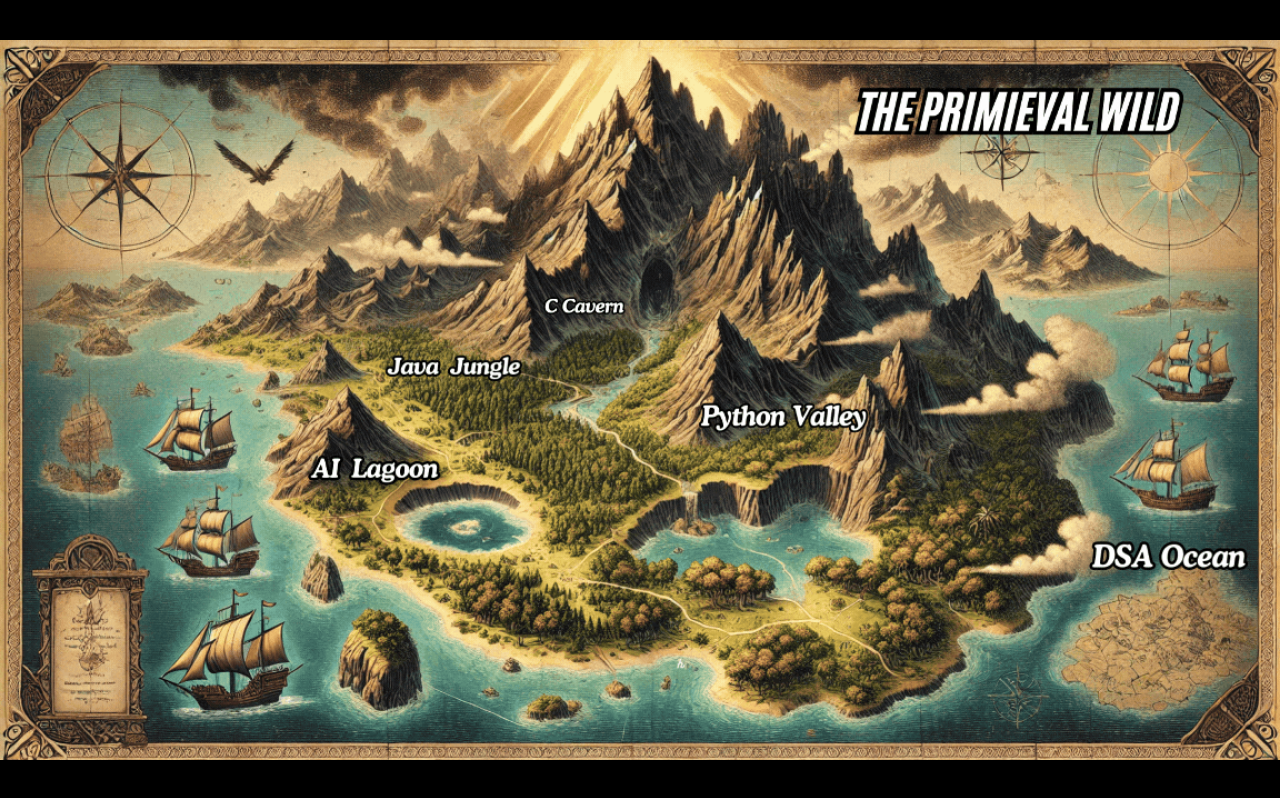
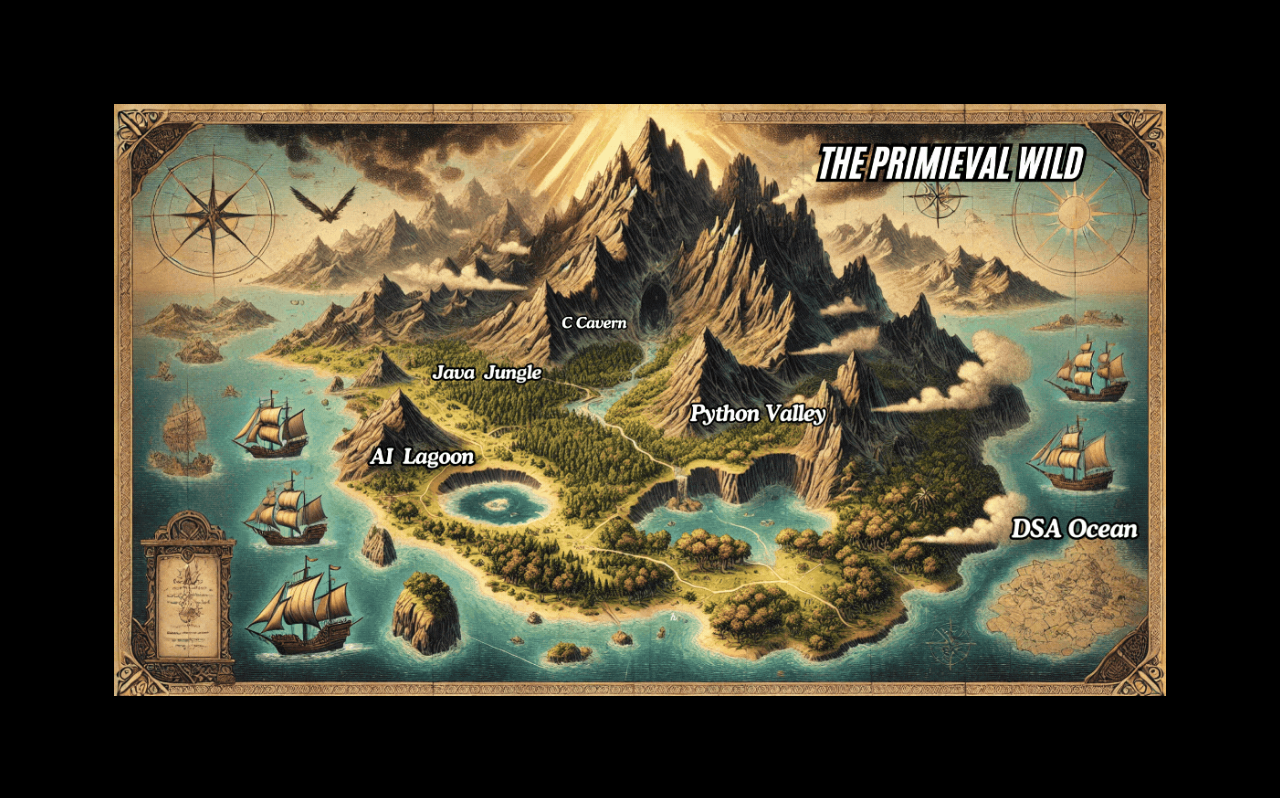
Before and after one commit to Lara-Teju/notion-image-map-1, a plain HTML site: page index.html in a window 1280 px wide. Drawn offline with Linux system fonts and the light colour scheme.

Commit message:
Update index.html

```diff
--- a/index.html
+++ b/index.html
@@ -20,8 +20,8 @@
         }
 
         img {
-            width: 1920px;
-            height: 1080px;
+            width: 1138px;
+            height: 592px;
             max-width: 100%;
             max-height: 100%;
             object-fit: contain; /* Ensures it fits properly */
```
